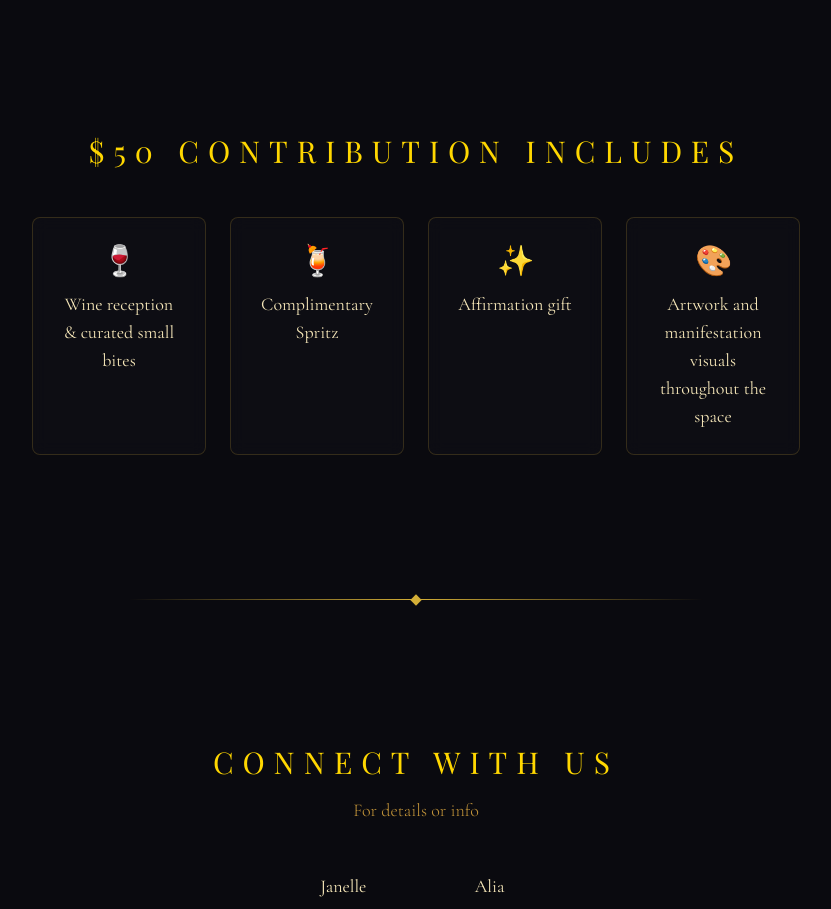
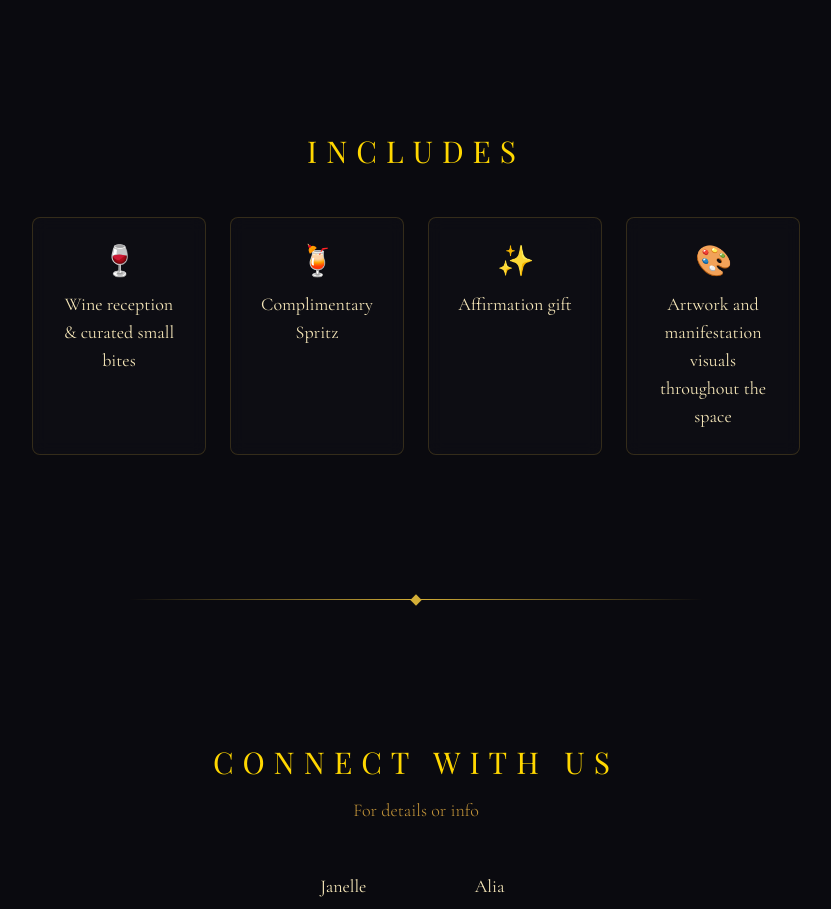
Before and after one commit to lexax666666/abundance-party, a Next.js app in the folder apps/web/: page / in a window 1280 px wide. Shown: the part 2980-3889 px from the top of the page, without its empty margins (224-1055 px from the left). Built offline with nearby package versions, Linux system fonts and the light colour scheme; a web font is replaced by a local one.

Commit message:
Drop the $50 contribution framing from the includes heading
Shortens the section heading to just "INCLUDES" so it matches the
guest-list framing of the CTA — the price isn't the headline anymore.

```diff
--- a/apps/web/src/components/IncludesSection.tsx
+++ b/apps/web/src/components/IncludesSection.tsx
@@ -21,7 +21,7 @@ export default function IncludesSection() {
   return (
     <section id="includes" className="relative z-10 px-4 py-16 sm:py-24">
       <h2 className="mb-12 text-center font-[family-name:var(--font-serif)] text-2xl tracking-[0.3em] text-gold-light sm:text-3xl">
-        $50 CONTRIBUTION INCLUDES
+        INCLUDES
       </h2>
 
       <div className="mx-auto grid max-w-3xl gap-6 sm:grid-cols-2 lg:grid-cols-4">
```
